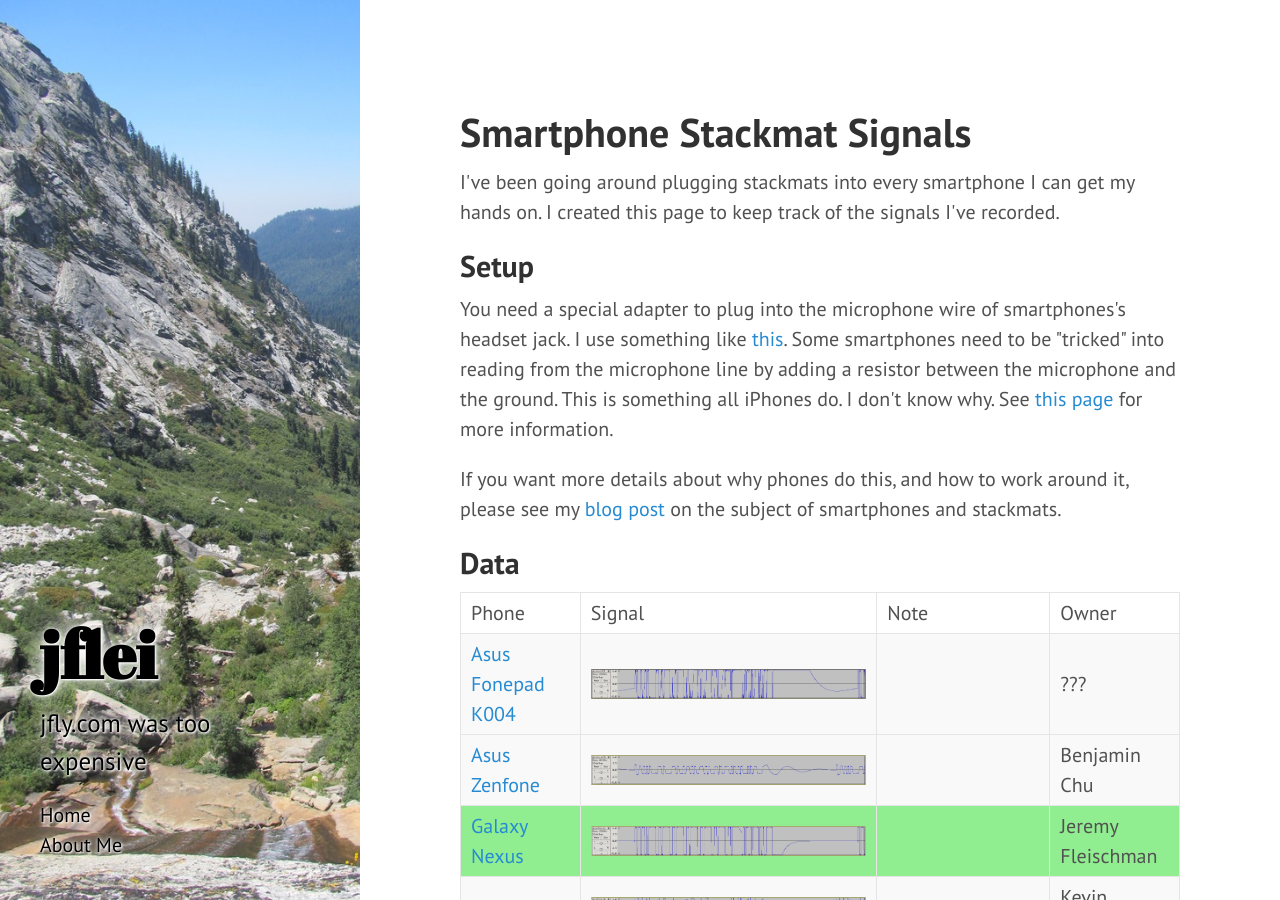
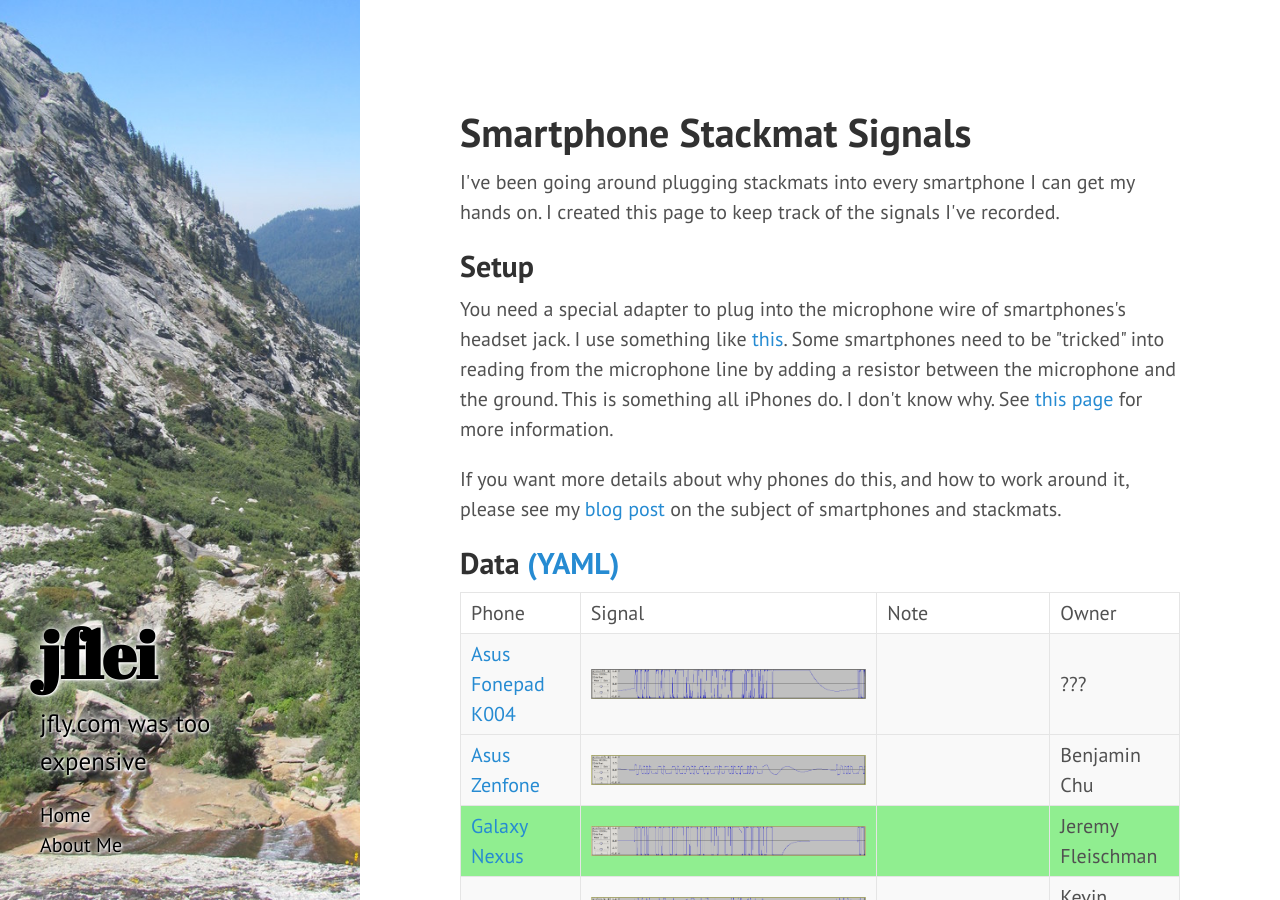
Before and after one commit to jfly/jfly.github.io, a Jekyll site: the page built from stackmat-phones.html, in a window 1280 px wide and 900 px high. Built offline with Jekyll 4.4.1, drawn with Linux system fonts in a browser that asks for light colours.

Commit message:
Added link to raw YAML data.

```diff
--- a/stackmat-phones.html
+++ b/stackmat-phones.html
@@ -39,7 +39,7 @@ please see my
 on the subject of smartphones and stackmats.
 </p>
 
-<h2>Data</h2>
+<h2>Data <a href="https://raw.githubusercontent.com/jfly/jfly.github.io/master/_data/stackmat/phones.yml">(YAML)</a></h2>
 
 <table>
     <thead>
```
